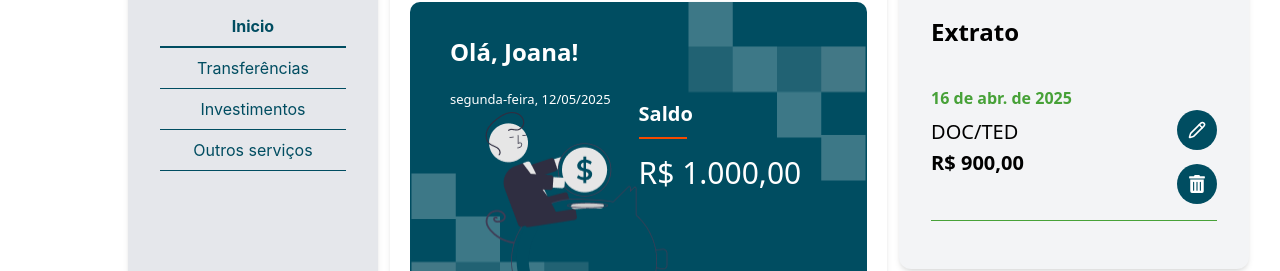
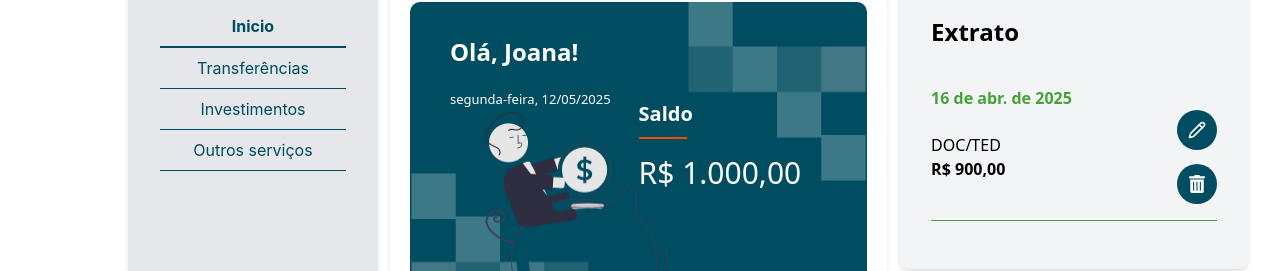
Before and after one commit to coelhoadler/pos-fiap-FRNT-TC-financeiro, a Next.js app: page /home in a window 1280 px wide. Shown: the part 168-439 px from the top of the page. Built offline with nearby package versions, Linux system fonts and the light colour scheme; data requests are answered from the project's data file.

Commit message:
feat(transactionitem): isolando componente de transaction-item

```diff
--- a/src/app/components/accountStatement/AccountStatement.tsx
+++ b/src/app/components/accountStatement/AccountStatement.tsx
@@ -1,11 +1,9 @@
 'use client';
 
-import { formatCurrency, formatDate } from '@/app/shared/utils';
 import * as db from '../../database/db.json';
-import { LuPencil } from 'react-icons/lu';
-import { FaTrashAlt } from 'react-icons/fa';
 import { useState } from 'react';
-import { transactionServices } from '@/app/api/TransactionServices/transactionServices';
+import { transactionServices } from '@/app/api/transactionServices/transactionServices';
+import TransactionItem from '../transactionItem/transactionItem';
 
 export default function AccountStatement() {
   const [updatedTransactions, setUpdatedTransactions] = useState(
@@ -53,42 +51,8 @@ export default function AccountStatement() {
       <ul className="flex flex-col gap-5 text-left pt-5">
         {updatedTransactions.length > 0 ? (
           updatedTransactions.map((transaction, index) => (
-            <div key={index} className="mb-4 pb-4 border-b border-link">
-              <p className="text-link font-semibold">
-                {formatDate(transaction.date)}
-              </p>
-              <div className="flex justify-between items-baseline">
-                <div>
-                  <p className="text-lg">
-                    {transaction.typeTrasaction.description}
-                  </p>
-                  <p
-                    className={`text-lg font-bold ${
-                      parseFloat(transaction.amount) < 0
-                        ? 'text-red-600'
-                        : 'text-black'
-                    }`}
-                  >
-                    {parseFloat(transaction.amount) < 0 ? '-' : ''}{' '}
-                    {formatCurrency(Math.abs(parseFloat(transaction.amount)))}
-                  </p>
-                </div>
-                <p className="text-sm flex flex-col gap-3.5 text-white">
-                  <button title='Editar' className="bg-primary rounded-full h-[40px] w-[40px] flex items-center justify-center">
-                    <LuPencil size={18} className='cursor-pointer' />
-                  </button>
-                  <button
-                    title='Excluir'
-                    className="bg-primary rounded-full h-[40px] w-[40px] flex items-center justify-center"
-                    onClick={() =>
-                      handleTransactionDeleteConfirmation(transaction.id)
-                    }
-                  >
-                    <FaTrashAlt size={18} className='cursor-pointer' />
-                  </button>
-                </p>
-              </div>
-            </div>
+            console.log(transaction),
+            <TransactionItem item={transaction} key={index} onDelete={() => handleTransactionDeleteConfirmation(transaction.id)} />
           ))
         ) : (
           <span className="text-gray-500 text-center">
--- /dev/null
+++ b/src/app/components/transactionItem/transactionItem.tsx
@@ -0,0 +1,53 @@
+import React from 'react';
+import { LuPencil } from 'react-icons/lu';
+import { FaTrashAlt } from 'react-icons/fa';
+import { ITransaction } from '@/app/interfaces/transactionModels';
+import { formatCurrency, formatDate } from '@/app/shared/utils';
+
+interface TransactionItemProps {
+    item: Partial<ITransaction>;
+    onDelete: (transactionId: string) => void;
+}
+
+const TransactionItem: React.FC<TransactionItemProps> = ({
+    item,
+    onDelete,
+    ...props
+}) => {
+
+    return (
+        <div className="mb-4 pb-4 border-b border-link" {...props}>
+            <p className="text-link font-semibold">
+                {formatDate(item.date || '')}
+            </p>
+            <div className="flex justify-between items-center">
+                <div>
+                    <p className="text-md">{item.typeTransaction?.description}</p>
+                    <p
+                        className={`text-md font-bold ${parseFloat(item.amount || '0') < 0
+                                ? 'text-red-600'
+                                : 'text-black'
+                            }`}
+                    >
+                        {parseFloat(item.amount || '0') < 0 ? '-' : ''} {' '}
+                        {formatCurrency(Math.abs(parseFloat(item.amount || '0')))}
+                    </p>
+                </div>
+                <p className="text-sm flex flex-col gap-3.5 text-white">
+                    <button title='Editar' className="bg-primary rounded-full h-[40px] w-[40px] flex items-center justify-center">
+                        <LuPencil size={18} className='cursor-pointer' />
+                    </button>
+                    <button
+                        title='Excluir'
+                        className="bg-primary rounded-full h-[40px] w-[40px] flex items-center justify-center"
+                        onClick={() => onDelete(item.id || '')}
+                    >
+                        <FaTrashAlt size={18} className='cursor-pointer' />
+                    </button>
+                </p>
+            </div>
+        </div>
+    );
+};
+
+export default TransactionItem;
--- a/src/app/database/db.json
+++ b/src/app/database/db.json
@@ -43,7 +43,7 @@
   "transactions": [
     {
       "id": "c703",
-      "typeTrasaction": {
+      "typeTransaction": {
         "id": "2",
         "description": "DOC/TED"
       },
--- a/src/app/interfaces/transactionModels.tsx
+++ b/src/app/interfaces/transactionModels.tsx
@@ -2,9 +2,11 @@ export interface ITypeTransaction {
   id: string;
   description: string;
 }
+
 export interface ITransaction {
+  id: string;
   typeTransaction: ITypeTransaction;
   amount: string;
-  date: Date;
+  date: string;
   accountNumber: string;
 }
```
